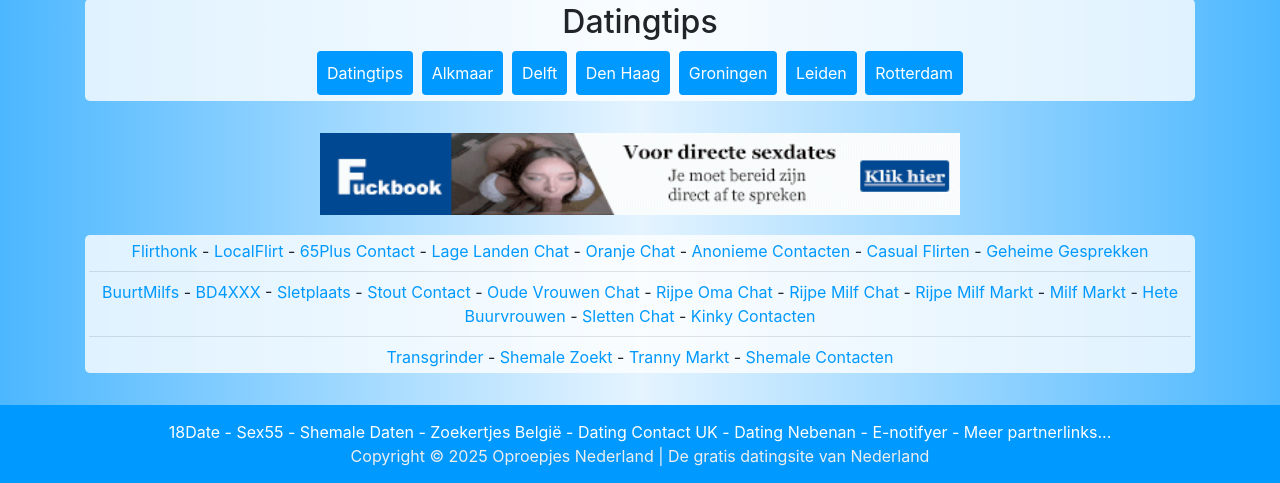
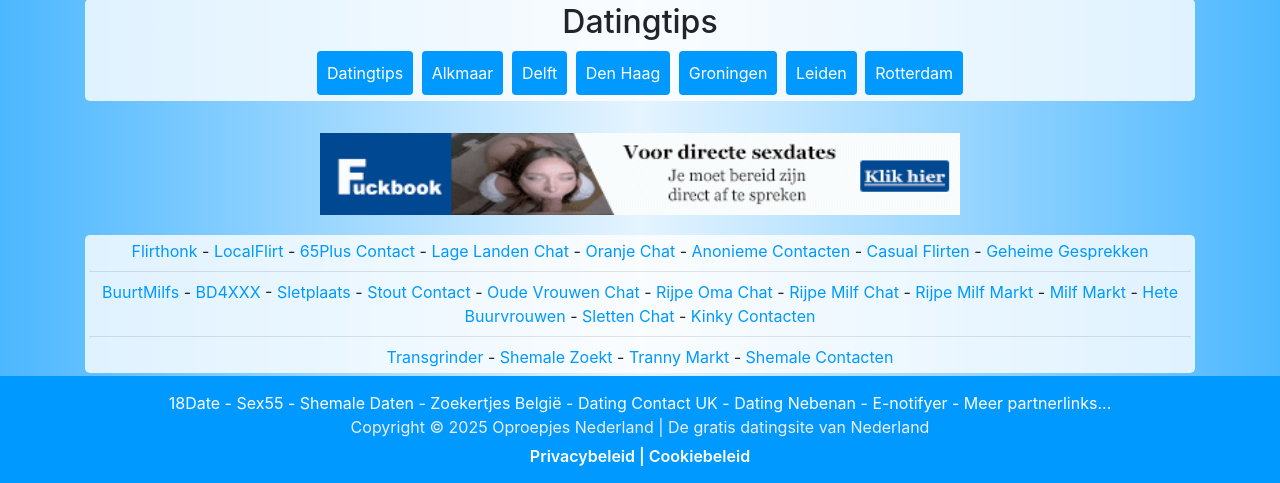
Before and after one commit to Repelstelertje/ONL, a PHP site: page /index.php in a window 1280 px wide. Shown: the part 1749-2232 px from the top of the page. Run offline with PHP 8.4, Linux system fonts and the light colour scheme; some libraries are stand-ins or nearby versions.

Commit message:
Add privacy and cookie policy links to footer

```diff
--- a/css/style.css
+++ b/css/style.css
@@ -211,6 +211,13 @@ footer {
     font-size: 1rem;
     font-weight: 400;
 }
+.policy-links {
+    display: block;
+    margin-top: 5px;
+}
+.policy-links a {
+    color: #ffffff;
+}
 /* Social */
 .addthis_inline_follow_toolbox {
     margin-top: -10px;
--- a/includes/footer.php
+++ b/includes/footer.php
@@ -10,7 +10,8 @@
         <li><a href="https://e-notifyer.nl/" target="_blank" class="m-0">E-notifyer</a> - </li>
 		<li><a href="partnerlinks" class="m-0">Meer partnerlinks...</a></li>
 	</ul>
-  	<span class="sub-text">Copyright &copy; <?php echo date('Y'); ?> <?php echo $companyName; ?> | De gratis datingsite van Nederland </span>
+       <span class="sub-text">Copyright &copy; <?php echo date('Y'); ?> <?php echo $companyName; ?> | De gratis datingsite van Nederland </span>
+       <span class="policy-links"><a href="/privacy.php">Privacybeleid</a> | <a href="/cookie-policy.php">Cookiebeleid</a></span>
 </footer>
 <script src="js/vendor/vue.2.5.13.min.js"></script>
 <script src="js/vendor/axios.0.17.1.min.js"></script>
```
